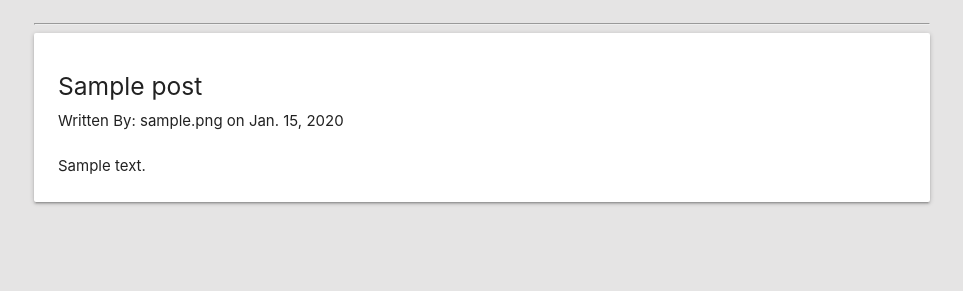
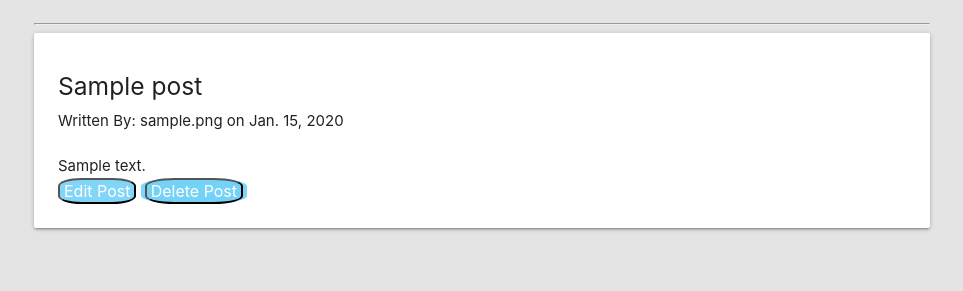
Before and after one commit to melisalarson/theSpot, a Django app: page /posts/1/ in a window 1280 px wide. Shown: the part 177-468 px from the top of the page, without its empty margins (158-1121 px from the left). Run offline with Django 3.2, Linux system fonts and the light colour scheme; a user stored in the database is signed in; tables that the repository leaves empty hold one stand-in row (values such as "Sample post").

Commit message:
deleting posts from cities index page

```diff
--- a/main_app/templates/post_index.html
+++ b/main_app/templates/post_index.html
@@ -1,5 +1,23 @@
 {% extends 'base.html' %}
 {% block content %}
+
+<!-- DELETE POST Modal -->
+<div id="modal-deletepost" class="modal-open modal">
+  <div class="modal-content">
+
+    <h3>Are you sure you want to delete {{post.title}}?</h3>
+    <a href="{% url 'delete_post' post.id%}"><button>Delete Post</button></a>
+    <br><br>
+    <a href="{% url 'post_index' post.id%}"><button>Never Mind</button></a>
+
+  </div>
+  <!-- <div class="modal-footer">
+    <a href="#" class="modal-close waves-effect waves-green btn-flat">Add New Post</a> -->
+</div>
+
+
+
+
 
 <h1>Post: {{ post.title }}</h1>
 <hr />
@@ -15,9 +33,22 @@
     <br>
     <p>{{ post.description }}</p>
 
+    {% if user.is_authenticated %}
+    <a href="{% url 'edit_post' post.id %}">
+      <button class="btn2" type="submit" name="edit">Edit Post</button>
+    </a>
+    <a class="btn2 modal-trigger" href="#modal-deletepost" class="modal modal-open">
+      <button class="btn2" type="submit" name="delete">Delete Post</button>
+    </a>
+    {% endif %}
+
   </div>
 </div>
 
 
-
+<script>
+  $(document).ready(function () {
+    $('select').not('.disabled').formSelect();
+  });
+</script>
 {% endblock %}
--- a/main_app/templates/posts.html
+++ b/main_app/templates/posts.html
@@ -56,7 +56,7 @@
       <button class="btn2" type="submit" name="edit">Edit Post</button>
     </a>
     <br><br>
-    <a href="#modal-deletepost">
+    <a class="btn2 modal-trigger" href="#modal-deletepost" class="modal modal-open">
       <button class="btn2" type="submit" name="delete">Delete Post</button>
     </a>
 
--- a/main_app/urls.py
+++ b/main_app/urls.py
@@ -11,6 +11,7 @@ urlpatterns = [
 
   path('cities/', views.cities, name='cities'),
   path('cities/<int:city_id>/', views.city_index, name='city_index'),
+  # path('cities/<int:city_id>/posts/<int:post_id>/delete', views.delete_post, name='delete_post'),
 
   path('posts/', views.posts, name='posts'),
   path('posts/<int:post_id>/', views.post_index, name='post_index'),
--- a/main_app/views.py
+++ b/main_app/views.py
@@ -31,6 +31,7 @@ def city_index (request, city_id):
   post_form = PostForm()
   city = City.objects.get(id=city_id)
   posts = Post.objects.filter(city=city).order_by('-date')
+  # print(posts.__dict__)
   context = {
     'city': city,
     'posts': posts,
@@ -96,8 +97,10 @@ def edit_post(request, post_id):
 
 @login_required
 def delete_post(request, post_id):
-  Post.objects.get(id=post_id).delete()
-  return redirect('posts')
+  post = Post.objects.get(id=post_id)
+  city_id = post.city_id
+  post.delete()
+  return redirect('city_index', city_id)
 
 
 
@@ -120,7 +123,6 @@ def signup (request):
   error = ''
   form = UserCreationForm()
   city = City.objects.all().first()
-  print(city)
   picture = 'media/defaul profile pic.png'
   context = {
     'form': form,
```
Also changed, not shown: main_app/templates/city_index.html (+8 -8 lines), main_app/templates/edit_post.html (+25 -0 lines).
